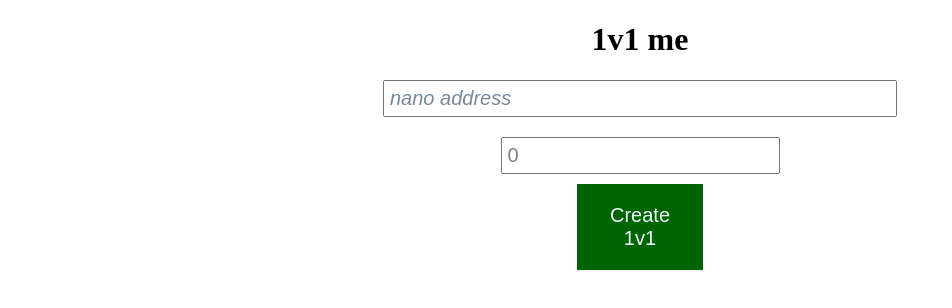
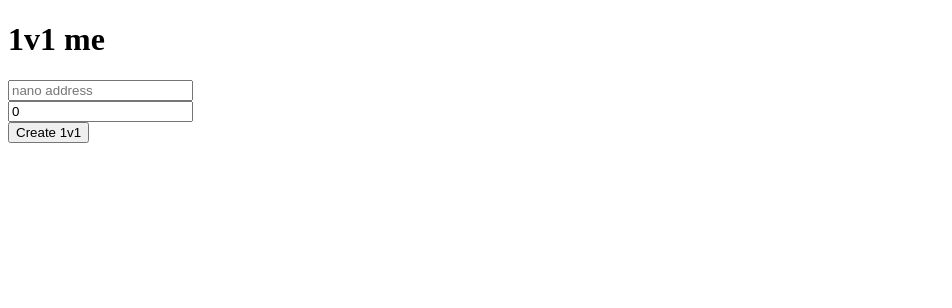
Before and after one commit to CeasarCyrillus/1v1me_frontend_old, a React (Create React App) app: page / in a window 1280 px wide. Shown: the top 308 px of the page, without its empty margins (0-952 px from the left). Built offline with nearby package versions, Linux system fonts and the light colour scheme.

Commit message:
Remove all css

```diff
--- a/src/App.css
+++ /dev/null
@@ -1,44 +0,0 @@
-html{
-    font-family: "sans-serif";
-}
-
-.app {
-    margin: 0 auto;
-    text-align: center;
-}
-
-.addressInput {
-    width: 500px;
-    margin-bottom: 20px;
-}
-
-input {
-    font-size: 20px;
-    color: gray;
-    padding: 5px;
-}
-
-input::placeholder {
-    color: lightslategrey;
-    font-style: italic;
-}
-
-.create1v1Button {
-    margin: 10px;
-    padding: 20px;
-    width: 10%;
-
-    font-size: 20px;
-    border: none;
-
-    color: azure;
-    background-color: darkgreen;
-
-    cursor: pointer;
-
-    transition: width .1s ease-in;
-}
-
-.create1v1Button:hover{
-    width: 20%;
-}
--- a/src/App.tsx
+++ b/src/App.tsx
@@ -1,6 +1,5 @@
 import React from 'react';
 import {BrowserRouter as Router, Route, Switch} from 'react-router-dom';
-import './App.css';
 import {CreateMatchPage} from "./pages/CreateMatchPage";
 import {PaymentPage} from "./pages/PaymentPage";
 import {CreateMatchService} from "./services/CreateMatchService";
```
